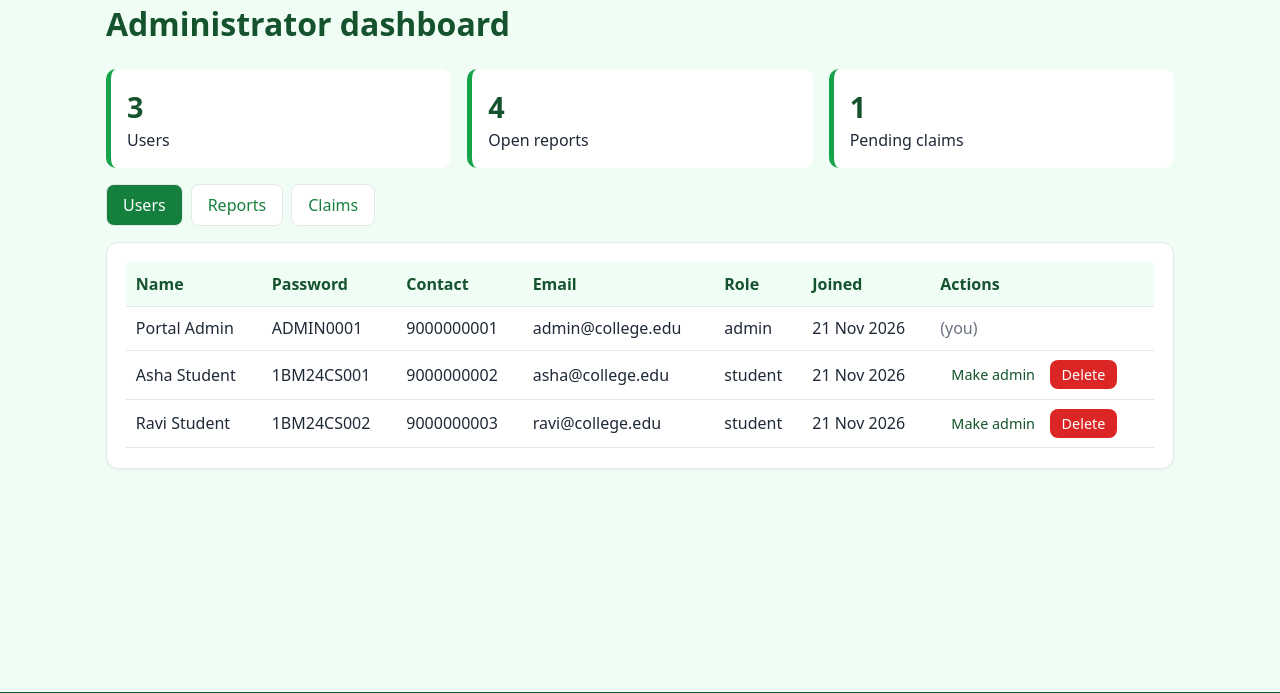
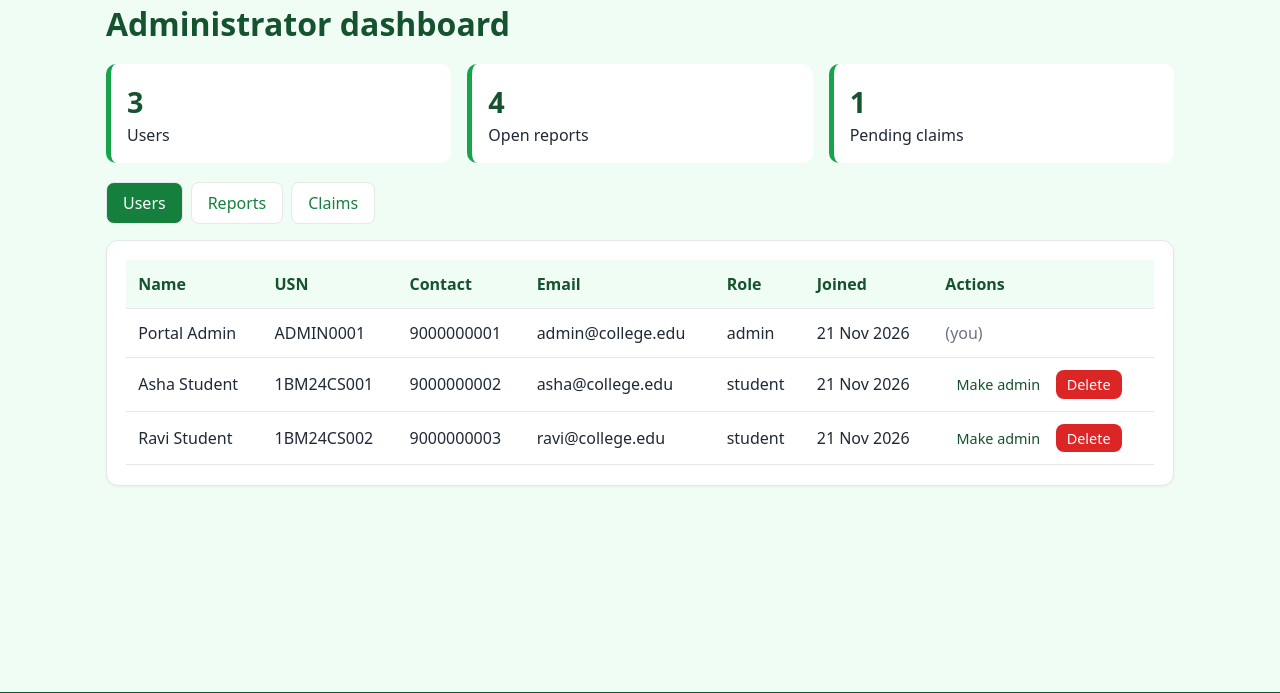
Before and after one commit to Faizal-Choudhari/ReClaim, a PHP site: page /admin.php in a window 1280 px wide. Shown: the part 54-747 px from the top of the page. Run offline with PHP 8.4, Linux system fonts and the light colour scheme; the visitor is signed in with stand-in values (Sample User, id 1).

Commit message:
corrected admin details

```diff
--- a/admin.php
+++ b/admin.php
@@ -34,7 +34,16 @@ $pageTitle = 'Admin'; require __DIR__ . '/header.php';
 </div>
 <div class="card"><div class="table-wrap">
 <?php if ($tab === 'users'): $rows = $pdo->query('SELECT * FROM users ORDER BY created_at DESC')->fetchAll(); ?>
-  <table><tr><th>Name</th><th>Password</th><th>Contact</th><th>Email</th><th>Role</th><th>Joined</th><th>Actions</th></tr>
+  <table>
+    <tr>
+        <th>Name</th>
+        <th>USN</th>
+        <th>Contact</th>
+        <th>Email</th>
+        <th>Role</th>
+        <th>Joined</th>
+        <th>Actions</th>
+    </tr>
   <?php foreach ($rows as $r): ?>
     <tr><td><?= h($r['name']) ?></td><td><?= h($r['usn'] ?? 'N/A') ?></td><td><?= h($r['phone'] ?? 'N/A') ?></td><td><?= h($r['email']) ?></td><td><?= h($r['role']) ?></td><td><?= h(date('d M Y', strtotime($r['created_at']))) ?></td>
     <td><?php if ((int)$r['id'] !== (int)$me['id']): ?>
--- a/assets/css/style.css
+++ b/assets/css/style.css
@@ -71,3 +71,35 @@ form.inline{display:inline}form.inline select{display:inline-block;width:auto;ma
 .item-actions form{margin:0}
 .item-actions .btn-back{background:#e8f7ed;color:var(--g900);border:1px solid #b8e6c9}
 .item-actions .btn-back:hover{background:#d3f0dd}
+
+/* Admin dashboard layout */
+h1 {
+    margin-bottom: 1rem;
+}
+
+.stats {
+    margin-top: .5rem;
+    margin-bottom: 1.2rem;
+}
+
+.tabs {
+    margin-top: 1rem;
+    margin-bottom: 1rem;
+    flex-wrap: wrap;
+}
+
+.card .table-wrap {
+    width: 100%;
+}
+
+table {
+    min-width: 750px;
+}
+
+th, td {
+    padding: .75rem;
+}
+
+form.inline {
+    white-space: nowrap;
+}
```
